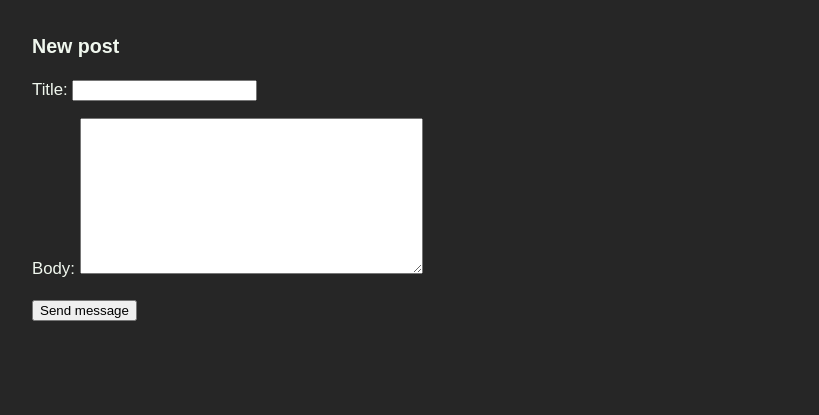
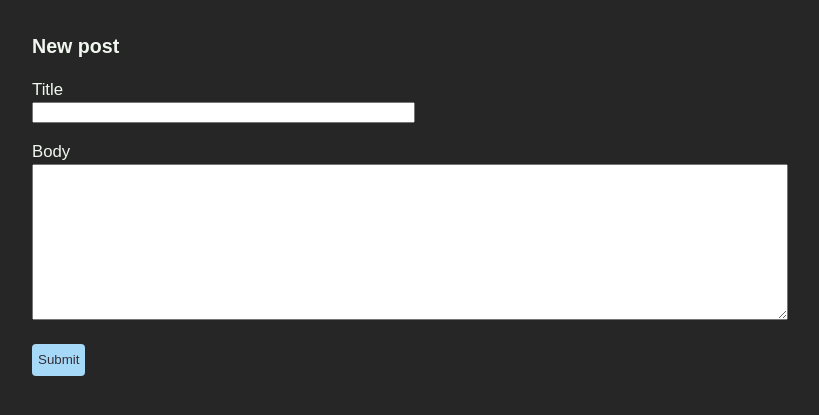
Before and after one commit to heksaali/ublog, a Django app: page /new-post/ in a window 1280 px wide. Shown: the part 157-572 px from the top of the page, without its empty margins (233-1052 px from the left). Run offline with Django 3.2, Linux system fonts and the light colour scheme; the visitor is signed in with stand-in values (Sample User, id 1); some libraries are stand-ins or nearby versions.

Commit message:
Stylize new post UI

```diff
--- a/blog/static/blog/styles.css
+++ b/blog/static/blog/styles.css
@@ -47,3 +47,31 @@ hr {
     margin: 1.5rem 0 1.5rem 0;
 }
 /* INPUT */
+label, input {
+    display: block;
+}
+
+input, textarea {
+    margin-bottom: 1.0rem;
+}
+
+input {
+    width: 50%
+}
+
+textarea {
+    width: 100%;
+}
+
+button {
+    height: 2rem;
+    background-color: #a6d9f7;
+    color: #342e37;
+    border: none;
+    cursor: pointer;
+    background-size: 24px 24px;
+    display:flex;
+    align-items: center;
+    justify-content: center;
+    border-radius: 4px;
+}
--- a/templates/new_post.html
+++ b/templates/new_post.html
@@ -4,7 +4,10 @@
 <h3>New post</h3>
 <form method="post">
     {% csrf_token %}
-    {{ form.as_p }}
-    <input type="submit" value="Send message">
+    <label for="title">{{ form.title.label }}</label>
+    {{ form.title }}
+    <label for="body">{{ form.body.label }}</label>
+    {{ form.body }}
+    <button type="submit" value="Send message">Submit</button>
 </form>
 {% endblock %}
```
